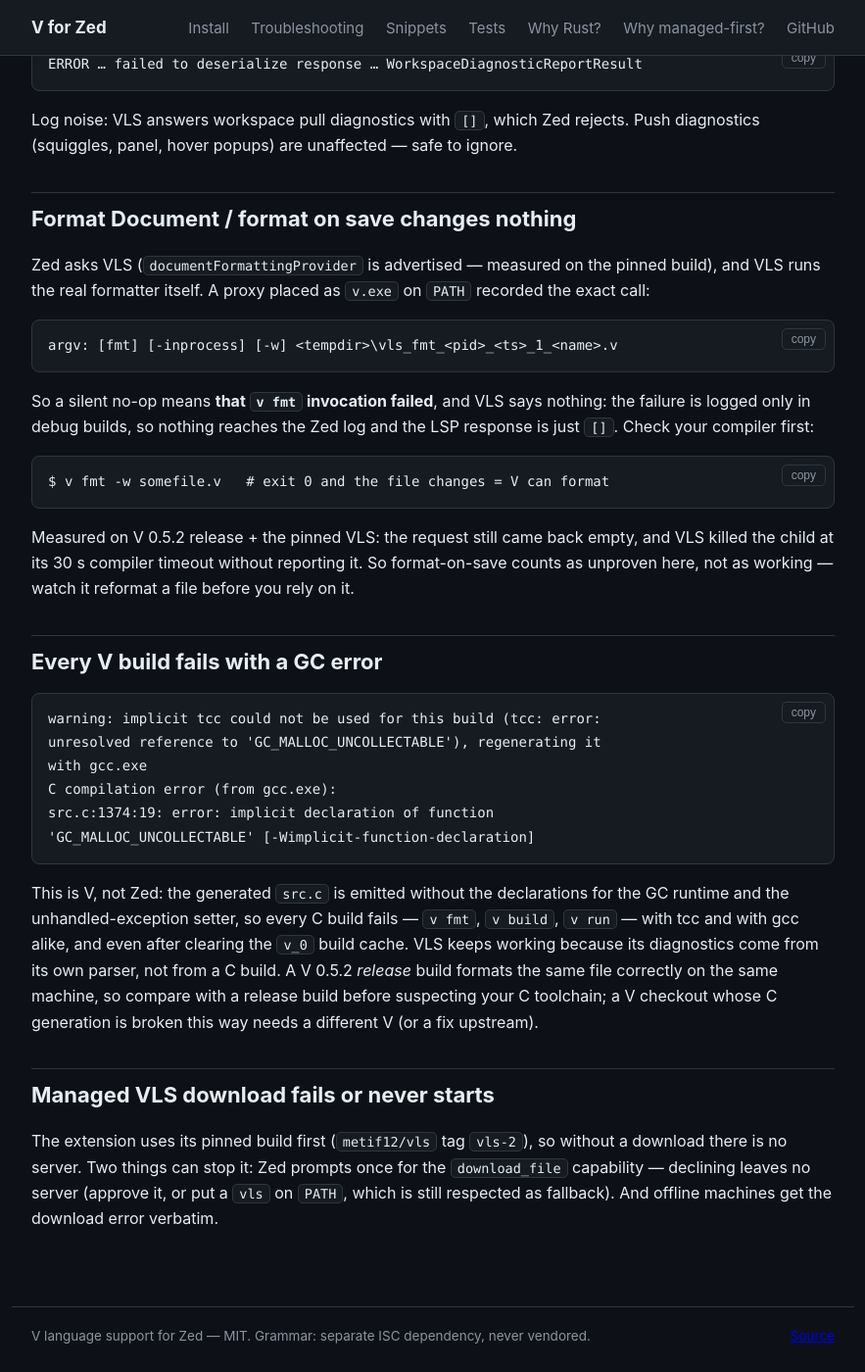
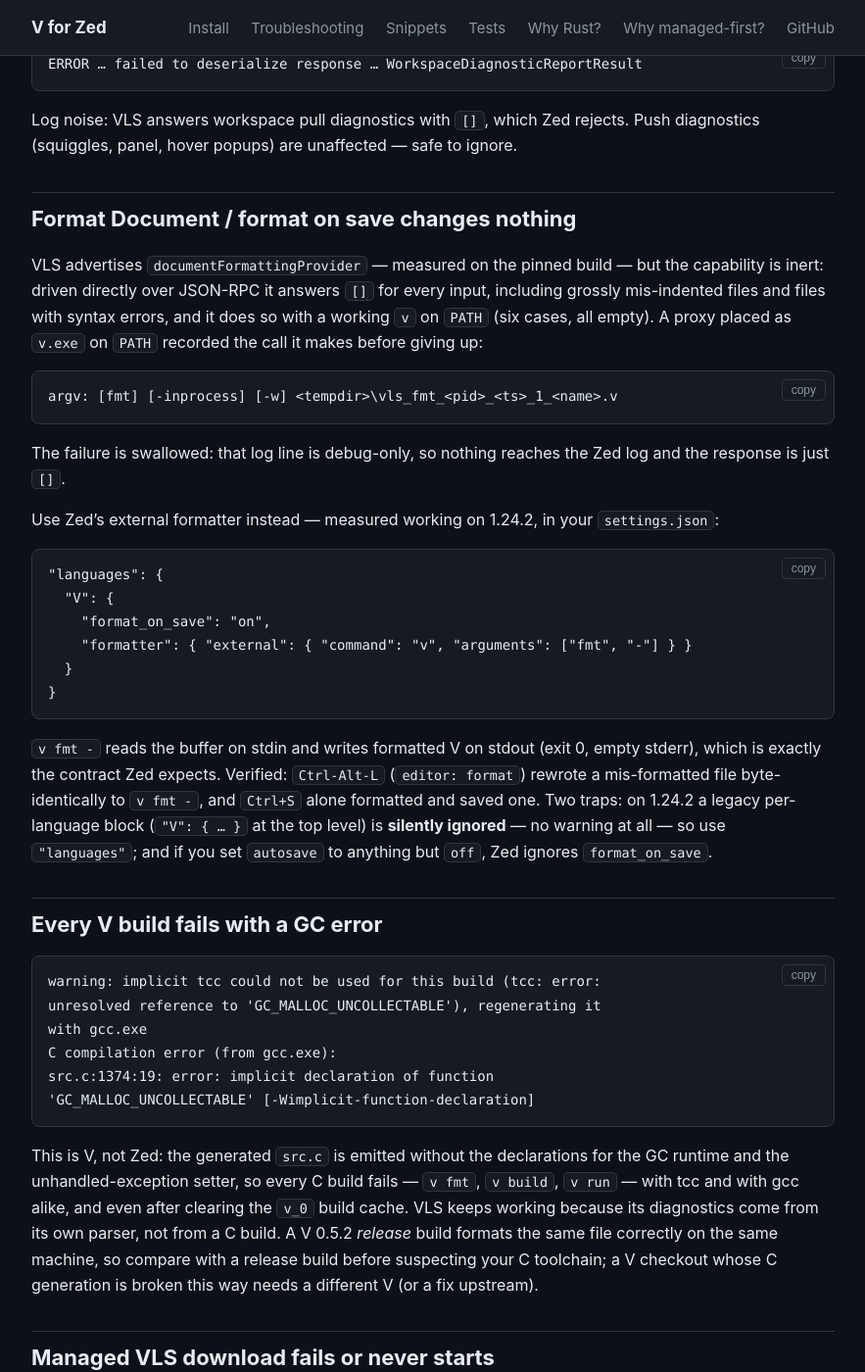
Before and after one commit to metif12/zed-vlang, a Jekyll site: the page built from docs/troubleshooting.md, in a window 1280 px wide and 1400 px high, scrolled down 3661 px. Shown: the whole window at 98% size, without its empty margins (198-1081 px from the left). Built offline with Jekyll 4.4.1, drawn with Linux system fonts in a browser that asks for light colours.

Commit message:
Ship the external formatter that actually works: v fmt - under languages.V, with the measured VLS no-op behind it

````diff
--- a/docs/troubleshooting.md
+++ b/docs/troubleshooting.md
@@ -170,27 +170,40 @@
 
 ## Format Document / format on save changes nothing
 
-Zed asks VLS (`documentFormattingProvider` is advertised — measured on
-the pinned build), and VLS runs the real formatter itself. A proxy
-placed as `v.exe` on `PATH` recorded the exact call:
+VLS advertises `documentFormattingProvider` — measured on the pinned
+build — but the capability is inert: driven directly over JSON-RPC it
+answers `[]` for every input, including grossly mis-indented files and
+files with syntax errors, and it does so with a working `v` on `PATH`
+(six cases, all empty). A proxy placed as `v.exe` on `PATH` recorded the
+call it makes before giving up:
 
 ```text
 argv: [fmt] [-inprocess] [-w] <tempdir>\vls_fmt_<pid>_<ts>_1_<name>.v
 ```
 
-So a silent no-op means **that `v fmt` invocation failed**, and VLS says
-nothing: the failure is logged only in debug builds, so nothing reaches
-the Zed log and the LSP response is just `[]`. Check your compiler
-first:
+The failure is swallowed: that log line is debug-only, so nothing reaches
+the Zed log and the response is just `[]`.
 
-```console
-$ v fmt -w somefile.v   # exit 0 and the file changes = V can format
+Use Zed's external formatter instead — measured working on 1.24.2, in
+your `settings.json`:
+
+```json
+"languages": {
+  "V": {
+    "format_on_save": "on",
+    "formatter": { "external": { "command": "v", "arguments": ["fmt", "-"] } }
+  }
+}
 ```
 
-Measured on V 0.5.2 release + the pinned VLS: the request still came
-back empty, and VLS killed the child at its 30 s compiler timeout
-without reporting it. So format-on-save counts as unproven here, not as
-working — watch it reformat a file before you rely on it.
+`v fmt -` reads the buffer on stdin and writes formatted V on stdout
+(exit 0, empty stderr), which is exactly the contract Zed expects.
+Verified: `Ctrl-Alt-L` (`editor: format`) rewrote a mis-formatted file
+byte-identically to `v fmt -`, and `Ctrl+S` alone formatted and saved
+one. Two traps: on 1.24.2 a legacy per-language block (`"V": { … }` at
+the top level) is **silently ignored** — no warning at all — so use
+`"languages"`; and if you set `autosave` to anything but `off`, Zed
+ignores `format_on_save`.
 
 ## Every V build fails with a GC error
 
````
Also changed, not shown: docs/install.md (+12 -6 lines), CHANGELOG.md, README.md.
